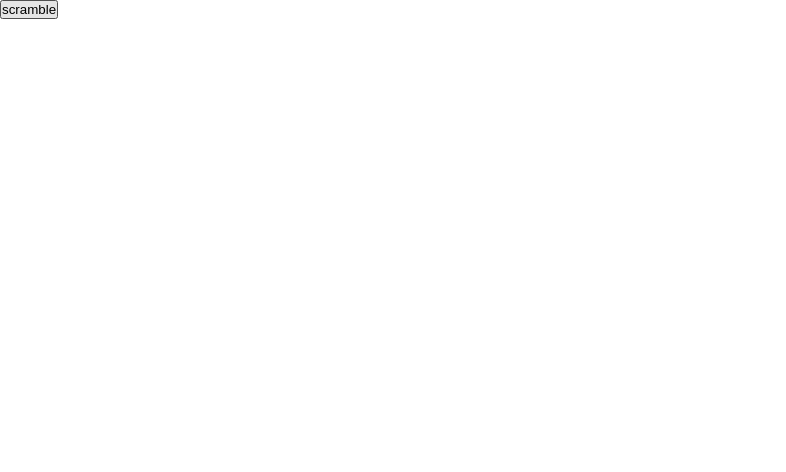
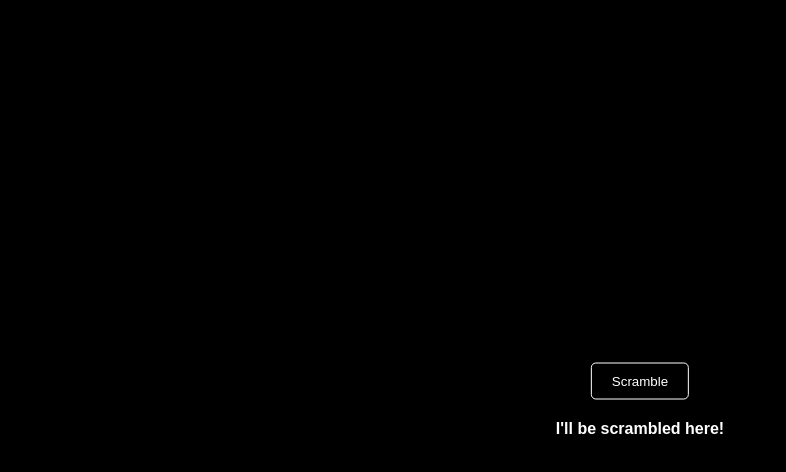
Before and after one commit to jeffmazz/scrambling_phrases, a plain HTML site: page index.html in a window 1280 px wide. Shown: the whole page, without its empty margins (0-786 px from the left). Drawn offline with Linux system fonts and the light colour scheme.

Commit message:
Aprimorando código e estilo!

```diff
--- a/index.html
+++ b/index.html
@@ -8,7 +8,10 @@
     <script src="index.js" defer></script>
 </head>
 <body>
-    <h4 class="scrambled_text"></h4>
-    <button class="button"> scramble </button>
+
+    <div class="container">
+        <button class="button"> Scramble </button>
+        <h4 class="scrambled_text"> I'll be scrambled here! </h4>
+    </div>
 </body>
 </html>
--- a/index.js
+++ b/index.js
@@ -1,7 +1,7 @@
 const button = document.querySelector('.button')
 const scrambled_text = document.querySelector('.scrambled_text')
 
-const phrases = ["Hello, World!", "You're Welcome!", "Go Brazil!"]
+const phrases = ["Hello, World!", "You're Welcome!", "Coding is fun!", "Let's build something great!", "Code. Test. Repeat.", "Never stop learning."]
 const characters = "abcdefghijklmnopqrstuvwxyz ,'"
 
 let selectedPhrase = []
--- a/styles.css
+++ b/styles.css
@@ -2,16 +2,47 @@
     margin: 0;
     padding: 0;
     font-family: Arial, Helvetica, sans-serif;
+    color: #FFF;
 }
 
 body {
     min-height: 100vh;
     min-width: 100vw;
+    background-color: #000;
 }
 
-.scrambled_text {
+.container {
     position: absolute;
     top: 50%;
     left: 50%;
     transform: translate(-50%, -50%);
+
+    display: flex;
+    flex-direction: column;
+    align-items: center;
+    gap: 20px;
 }
+
+.button {
+    background-color: transparent;
+    outline: none;
+    padding: 10px 20px;
+    border: 1px solid #FFF;
+    border-radius: 5px;
+    cursor: pointer;
+    transition: .4s;
+}
+.button:hover {
+    background-color: #FFF;
+    color: #000;
+}
+.button[disabled] {
+    background-color: #777777;
+    border: 1px solid #FFF;
+    color: #FFF;
+    cursor: auto;
+}
+
+.scrambled_text {
+
+}
```
